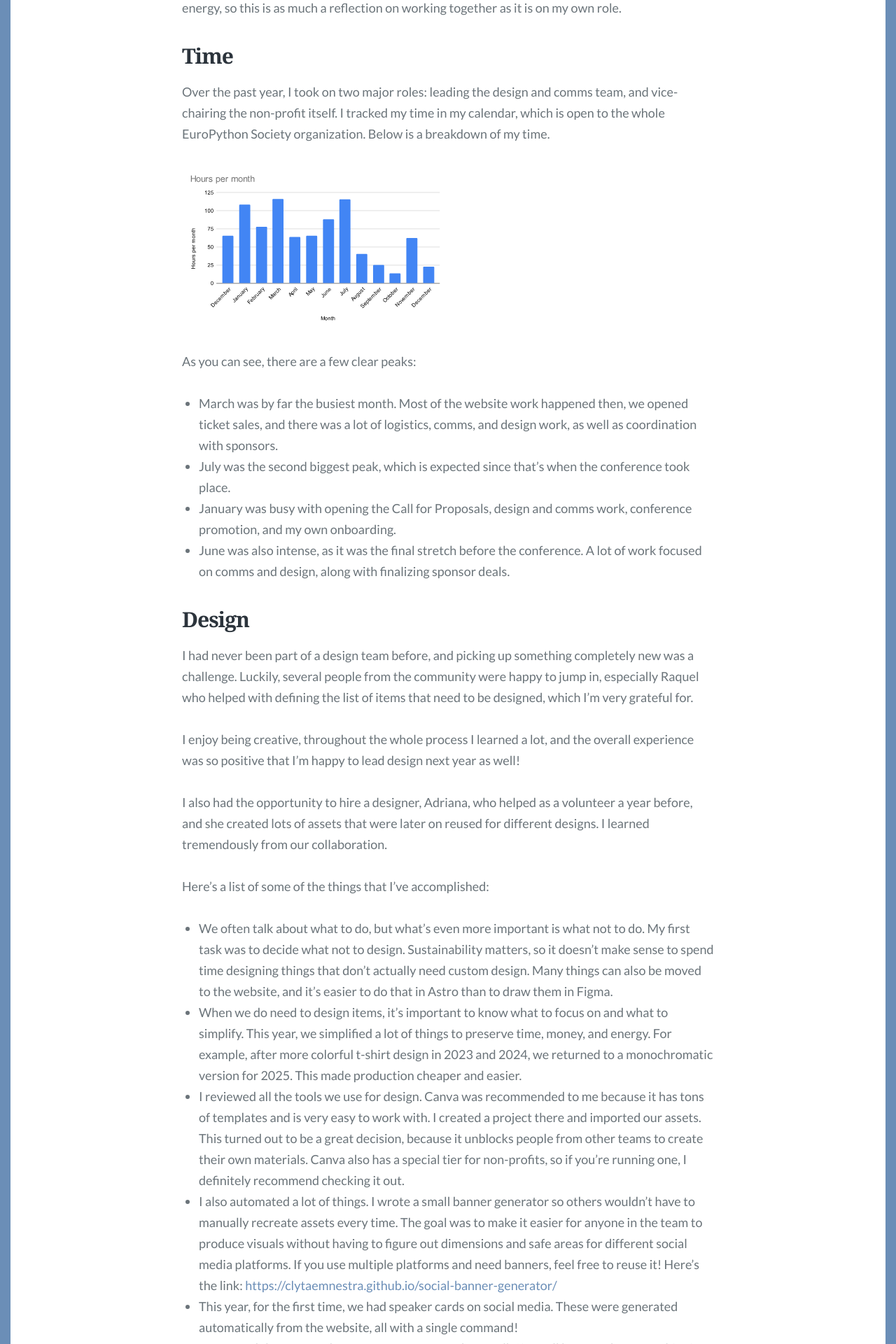
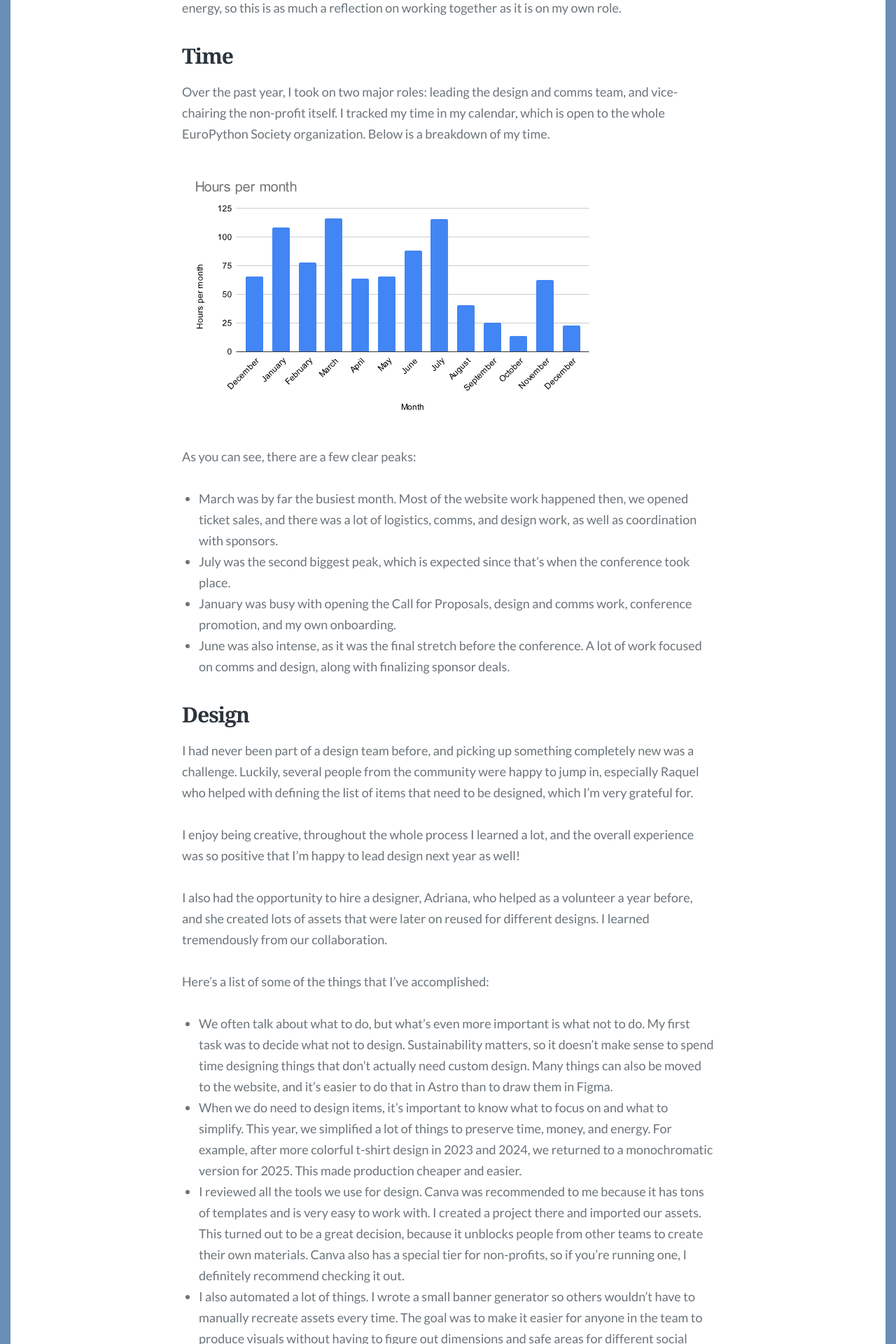
Before and after one commit to clytaemnestra/tech-blog, a Jekyll site: the page built from _posts/2025-12-13-eps-reflection.md, in a window 1280 px wide. Shown: the part 532-2452 px from the top of the page at 70% size. Built offline with Jekyll 4.4.1, drawn with Linux system fonts in a browser that asks for light colours; some web fonts are replaced.

Commit message:
Update 2025-12-13-eps-reflection.md

```diff
--- a/_posts/2025-12-13-eps-reflection.md
+++ b/_posts/2025-12-13-eps-reflection.md
@@ -13,7 +13,7 @@ Most of what happened this year was the result of many people contributing their
 
 Over the past year, I took on two major roles: leading the design and comms team, and vice-chairing the non-profit itself. I tracked my time in my calendar, which is open to the whole EuroPython Society organization. Below is a breakdown of my time.
 
-<img src="./images/timesheet.svg" alt="" style="max-width: 50%; max-height: 100%; display: block;">
+<img src="./images/timesheet.svg" alt="" style="max-width: 100%; max-height: 100%; display: block;">
 
 As you can see, there are a few clear peaks:
 
```
